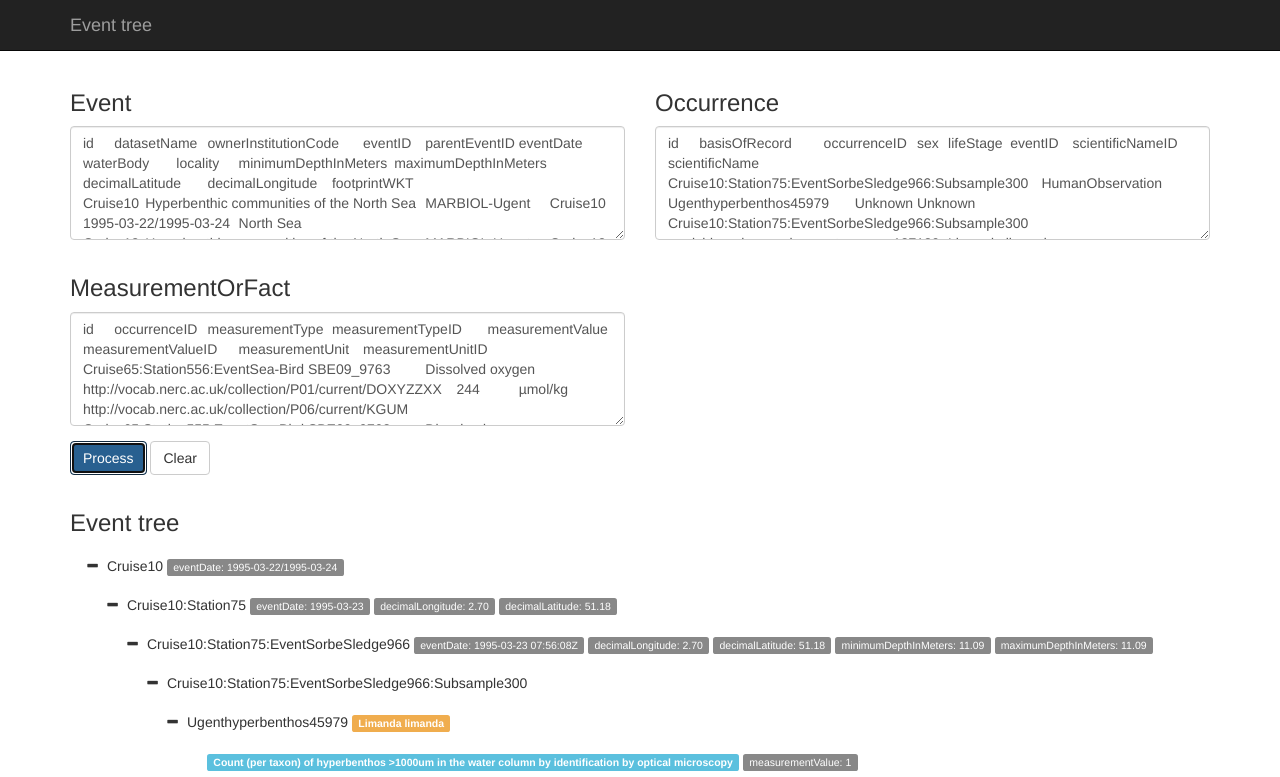
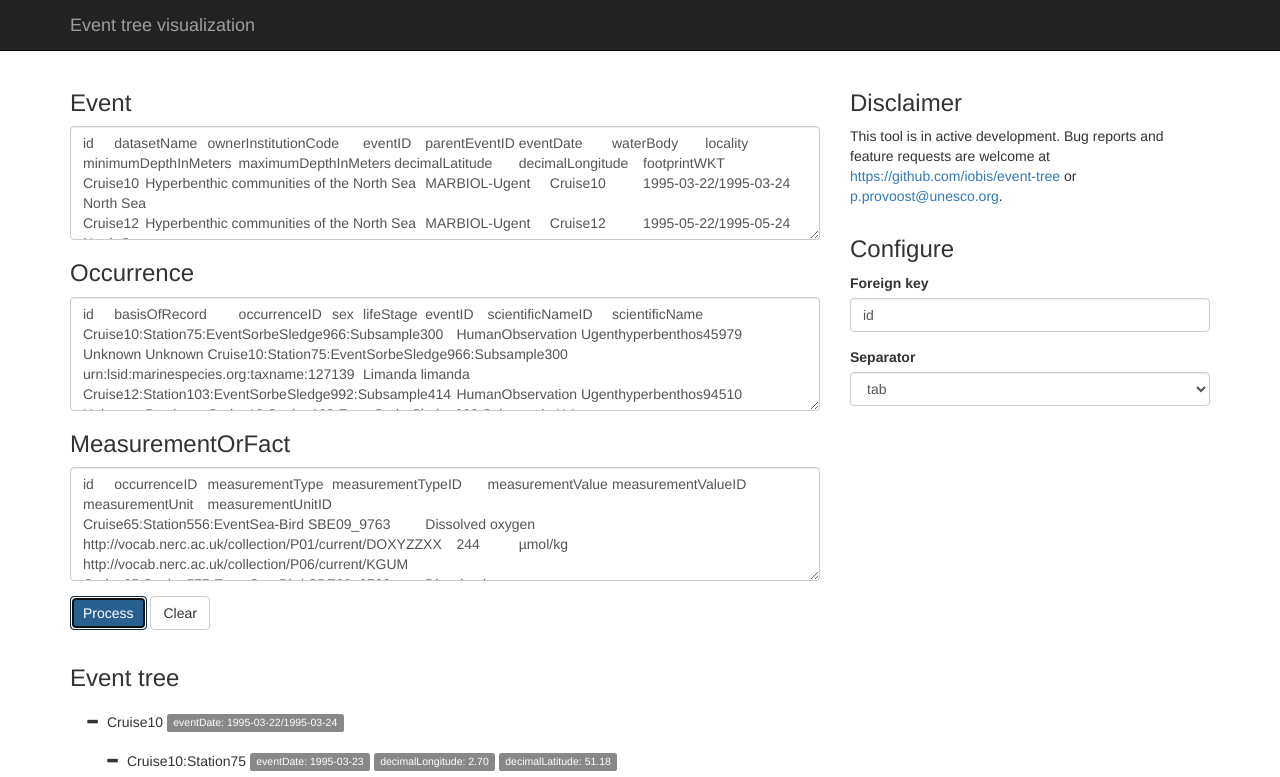
Before and after one commit to iobis/event-tree, a plain HTML site: page index.html in a window 1280 px wide. Both pictures are taken after a click on the button "Process". Shown: the top 777 px of the page. Drawn offline with nearby package versions, Linux system fonts and the light colour scheme.

Commit message:
config panel

```diff
--- a/index.html
+++ b/index.html
@@ -19,29 +19,42 @@ body {
 <body>
 <nav class="navbar navbar-inverse navbar-fixed-top" role="navigation">
 	<div class="container">
-		<div class="navbar-header"><a class="navbar-brand" href="#">Event tree</a></div>
+		<div class="navbar-header"><a class="navbar-brand" href="#">Event tree visualization</a></div>
 		<div class="collapse navbar-collapse"><ul class="nav navbar-nav"></ul></div>
 	</div>
 </nav>
 
 <div class="container">
 	<div class="row">
-		<div class="col-lg-6">
+		<div class="col-lg-8">
 			<h3>Event</h3>
 			<div class="form-group">
 				<textarea class="form-control" rows="5" id="event"></textarea>
 			</div>
-		</div>
-		<div class="col-lg-6">
 			<h3>Occurrence</h3>
 			<div class="form-group">
 				<textarea class="form-control" rows="5" id="occurrence"></textarea>
 			</div>
-		</div>
-		<div class="col-lg-6">
 			<h3>MeasurementOrFact</h3>
 			<div class="form-group">
 				<textarea class="form-control" rows="5" id="measurement"></textarea>
+			</div>
+		</div>
+		<div class="col-lg-4">
+			<h3>Disclaimer</h3>
+			<p>This tool is in active development. Bug reports and feature requests are welcome at <a href="https://github.com/iobis/event-tree">https://github.com/iobis/event-tree</a> or <a href="mailto:p.provoost@unesco.org">p.provoost@unesco.org</a>.</p>
+		</div>
+		<div class="col-lg-4">
+			<h3>Configure</h3>
+			<div class="form-group">
+				<label for="fk">Foreign key</label>
+				<input type="text" class="form-control" id="fk" value="id"></input>
+			</div>
+			<div class="form-group">
+				<label for="sep">Separator</label>
+				<select class="form-control" id="sep">
+					<option value="tab" selected>tab</option>
+				</select>
 			</div>
 		</div>
 	</div>
--- a/script.js
+++ b/script.js
@@ -1,10 +1,10 @@
 var parse = function(csv) {
 	var lines = csv.trim().split("\n");
 	var result = [];
-	var headers = lines[0].split("\t");
+	var headers = lines[0].split(sep);
 	for (var i = 1; i < lines.length; i++) {
 		var obj = {};
-		var line = lines[i].split("\t");
+		var line = lines[i].split(sep);
 		for (var j = 0; j < line.length; j++) {
 			obj[headers[j]] = line[j].trim();
 		}
@@ -15,7 +15,7 @@ var parse = function(csv) {
 
 var append = function(tree, node, type) {
 	if (type == "occurrence") {
-		if (tree.id == node.id) {
+		if (tree.id == node[fk]) {
 			if (!tree.nodes) {
 				tree.nodes = [];
 			}
@@ -46,7 +46,7 @@ var append = function(tree, node, type) {
 			}
 			return false;
 		} else {
-			if (tree.id == node.id) {
+			if (tree.id == node[fk]) {
 				if (!tree.nodes) {
 					tree.nodes = [];
 				}
@@ -150,8 +150,14 @@ var createnode = function(data, type) {
 
 var tree = [];
 var errors = [];
+var fk = "id";
+var sep = "\t";
 
 var process = function() {
+	fk = $("#fk").val();
+	if ($("#sep").val() == "tab") {
+		sep = "\t";
+	}
 	$("#working").show();
 	$("#messages").html("");
 	$("#report").hide();
@@ -286,7 +292,11 @@ var process_measurement = function() {
 			}
 		}
 		if (!found) {
-			errors.push("No event " + data[i].id + " found for measurement " + data[i].measurementID);
+			var e = "No event " + data[i].id + " found for measurement";
+			if (data[i].measurementID) {
+				e = e + " " + data[i].measurementID;
+			}
+			errors.push(e);
 		}
 	}
 
```
